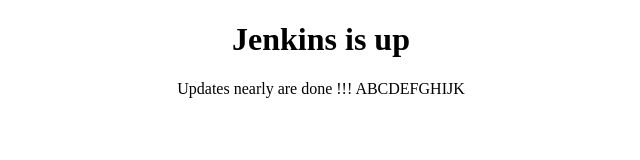
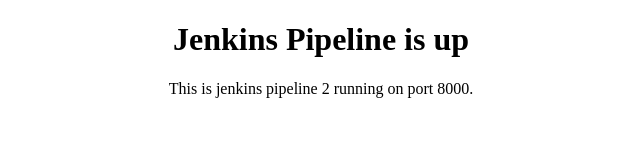
Before and after one commit to pgdai08/acts-lms, a plain HTML site: page index.html in a window 1280 px wide. Shown: the whole page, without its empty margins (319-959 px from the left). Drawn offline with Linux system fonts and the light colour scheme.

Commit message:
Update index.html

```diff
--- a/index.html
+++ b/index.html
@@ -3,13 +3,12 @@
 <head>
     <meta charset="UTF-8">
     <meta name="viewport" content="width=>, initial-scale=1.0">
-    <title>Jenkins Assignment</title>
+    <title>Jenkins Pipeline Assignment</title>
 </head>
 <body>
     <center>
-        <h1>Jenkins is up</h1>
-	Updates nearly are done !!!
-	ABCDEFGHIJK
+        <h1>Jenkins Pipeline is up</h1>
+        This is jenkins pipeline 2 running on port 8000.
     </center>
 </body>
 </html>
```
